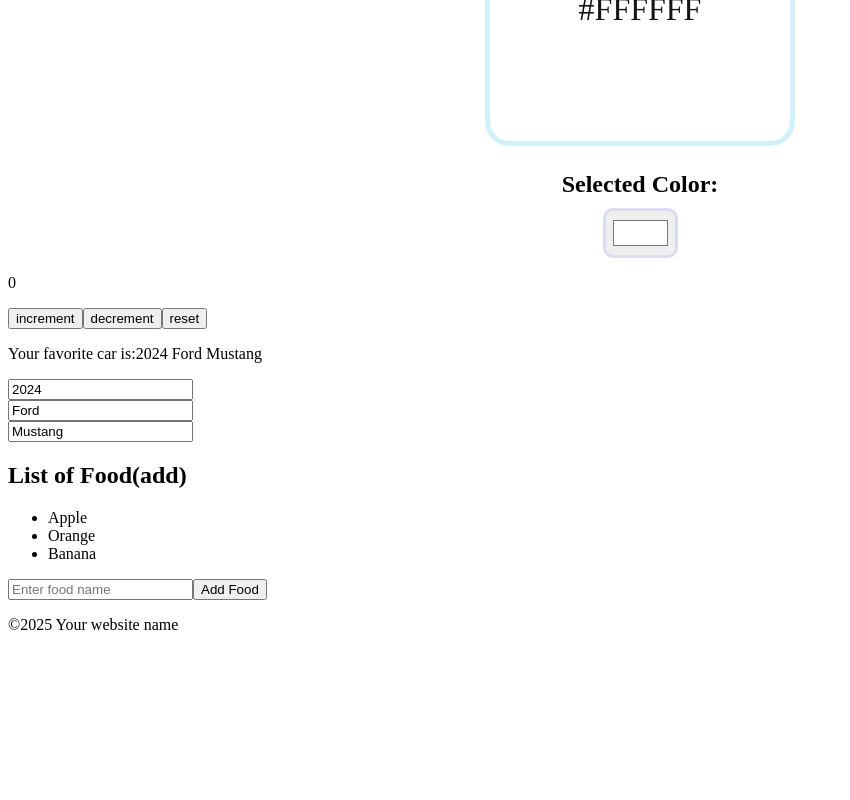
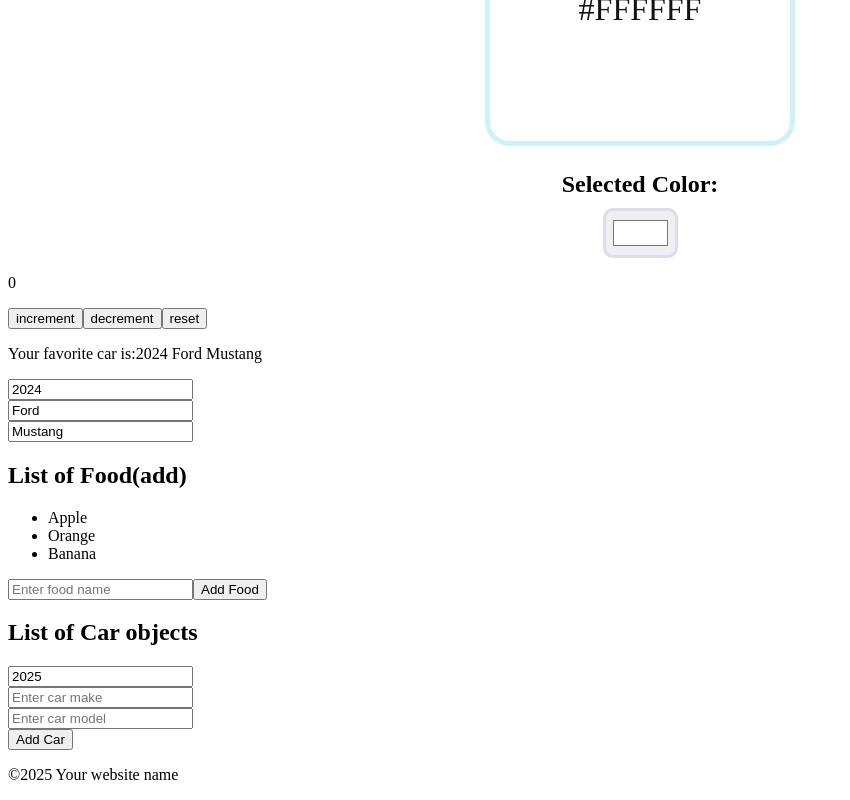
Before and after one commit to amirhoprogrammer/my-react-bro, a React (Vite) app: page / in a window 1280 px wide. Shown: the part 2177-2977 px from the top of the page, without its empty margins (0-850 px from the left). Before the commit the page ends 2827 px from the top, so only its background shows below. Built offline with nearby package versions, Linux system fonts and the light colour scheme.

Commit message:
update array of onject in state

```diff
--- a/src/App.jsx
+++ b/src/App.jsx
@@ -16,6 +16,7 @@
 import MyComponents from "./MyComponents.jsx";
 import MyComponentObject from "./MyComponentObject.jsx";
 import MyComponentArray from "./MyComponentArray.jsx";
+import MyComponentArrayObject from "./MyComponentArrayObject.jsx";
 function App() {
   const fruits = [
     { id: 1, name: "apple", calories: 95 },
@@ -53,6 +54,7 @@
       <MyComponents />
       <MyComponentObject />
       <MyComponentArray />
+      <MyComponentArrayObject />
       {/*<Student name="Ali" age="ghi" isStudent={true} />
       <Student />*/}
       {/**/}
--- /dev/null
+++ b/src/MyComponentArrayObject.jsx
@@ -0,0 +1,52 @@
+import { element } from "prop-types";
+import React, { useState } from "react";
+function MyComponentArrayObject() {
+  const [cars, setCars] = useState([]);
+  const [carYear, setCarYear] = useState(new Date().getFullYear());
+  const [carMake, setCarMake] = useState("");
+  const [carModel, setCarModel] = useState("");
+  function handleAddCar() {
+    const newCar = { year: carYear, make: carMake, model: carModel };
+    setCars((c) => [...c, newCar]);
+    setCarYear(new Date().getFullYear());
+    setCarMake("");
+    setCarModel("");
+  }
+  function handleRemoveCar(index) {
+    setCars((c) => c.filter((_, i) => i !== index));
+  }
+  function handleYearChange(event) {
+    setCarYear(event.target.value);
+  }
+  function handleMakeChange(event) {
+    setCarMake(event.target.value);
+  }
+  function handleModelChange(event) {
+    setCarModel(event.target.value);
+  }
+  return (
+    <div>
+      <h2>List of Car objects</h2>
+      <ul>
+        {cars.map((car, index) => (
+          <li key={index} onClick={() => handleRemoveCar(index)}>
+            {car.year} {car.make} {car.model}
+          </li>
+        ))}
+      </ul>
+      <input type="number" value={carYear} onChange={handleYearChange} />
+      <br />
+      <input type="text" value={carMake} onChange={handleMakeChange} placeholder="Enter car make" />
+      <br />
+      <input
+        type="text"
+        value={carModel}
+        onChange={handleModelChange}
+        placeholder="Enter car model"
+      />
+      <br />
+      <button onClick={handleAddCar}>Add Car</button>
+    </div>
+  );
+}
+export default MyComponentArrayObject;
```
